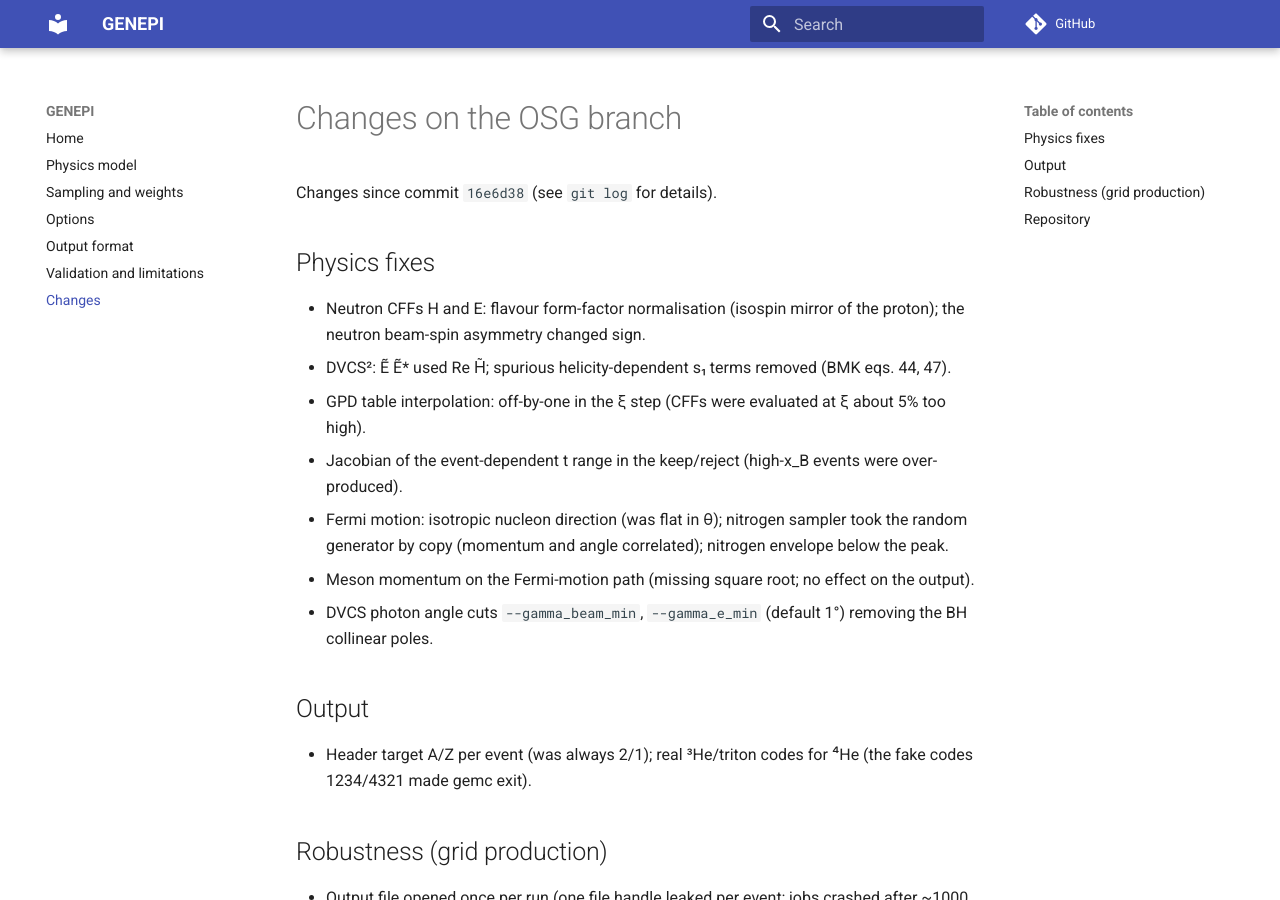
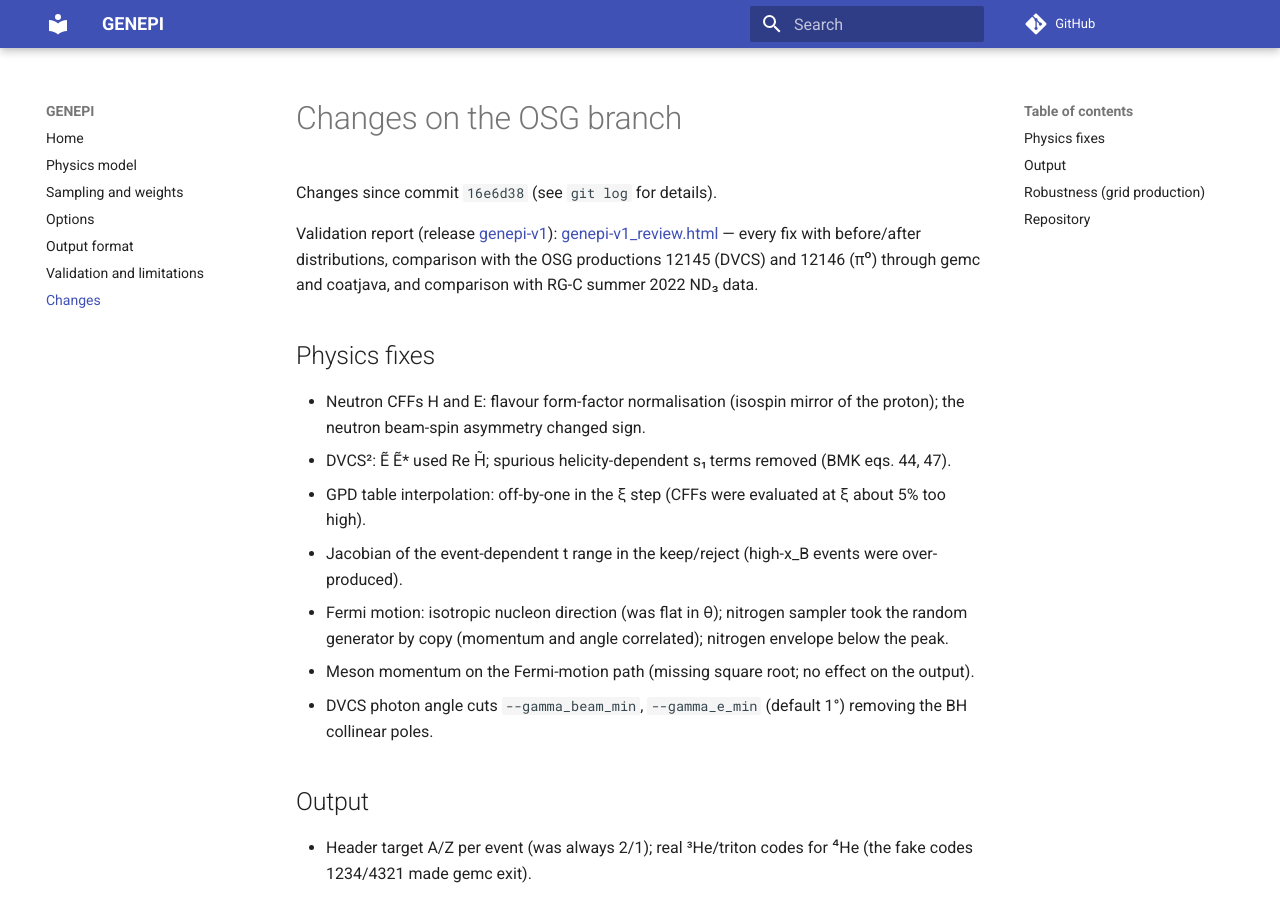
Before and after one commit to N-Plx/genepi, an MkDocs documentation site: the page built from docs/changelog.md, in a window 1280 px wide and 900 px high. Built offline with MkDocs 1.6.1 and Material for MkDocs 9.7.7, drawn with Linux system fonts in a browser that asks for light colours; comment, search, counter and statistics services are not loaded.

Commit message:
Link the genepi-v1 validation report; ignore claude_results/
Co-Authored-By: Claude Opus 5.5 <noreply@anthropic.com>

```diff
--- a/docs/changelog.md
+++ b/docs/changelog.md
@@ -1,6 +1,11 @@
 # Changes on the OSG branch
 
 Changes since commit `16e6d38` (see `git log` for details).
+
+Validation report (release [genepi-v1](https://github.com/N-Plx/genepi/releases/tag/genepi-v1)):
+[genepi-v1_review.html](https://github.com/N-Plx/genepi/releases/download/genepi-v1/genepi-v1_review.html)
+— every fix with before/after distributions, comparison with the OSG productions 12145 (DVCS) and
+12146 (π⁰) through gemc and coatjava, and comparison with RG-C summer 2022 ND₃ data.
 
 ## Physics fixes
 - Neutron CFFs H and E: flavour form-factor normalisation (isospin mirror of the proton);
```
Also changed, not shown: 1 other file.
